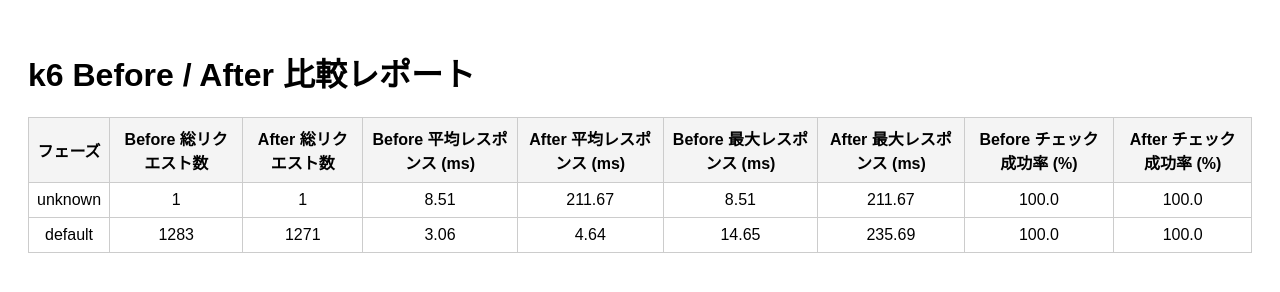
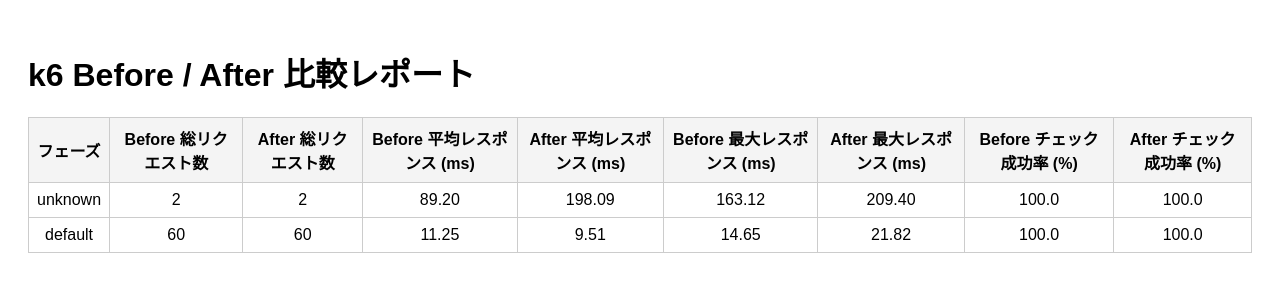
Before and after one commit to Toku2001/reservation, a plain HTML site: page src/k6/results/reservation_onlyget_report.html in a window 1280 px wide. Drawn offline with Linux system fonts and the light colour scheme.

Commit message:
1秒間に1回のリクエストを投げる負荷テストのキャッシュ導入後のテスト結果

```diff
--- a/src/k6/results/reservation_onlyget_report.html
+++ b/src/k6/results/reservation_onlyget_report.html
@@ -27,22 +27,22 @@ th { background: #f4f4f4; }
 </tr>
 <tr>
         <td>unknown</td>
-        <td>1</td>
-        <td>1</td>
-        <td>8.51</td>
-        <td>211.67</td>
-        <td>8.51</td>
-        <td>211.67</td>
+        <td>2</td>
+        <td>2</td>
+        <td>89.20</td>
+        <td>198.09</td>
+        <td>163.12</td>
+        <td>209.40</td>
         <td>100.0</td>
         <td>100.0</td>
     </tr><tr>
         <td>default</td>
-        <td>1283</td>
-        <td>1271</td>
-        <td>3.06</td>
-        <td>4.64</td>
+        <td>60</td>
+        <td>60</td>
+        <td>11.25</td>
+        <td>9.51</td>
         <td>14.65</td>
-        <td>235.69</td>
+        <td>21.82</td>
         <td>100.0</td>
         <td>100.0</td>
     </tr></table></body></html>
```
